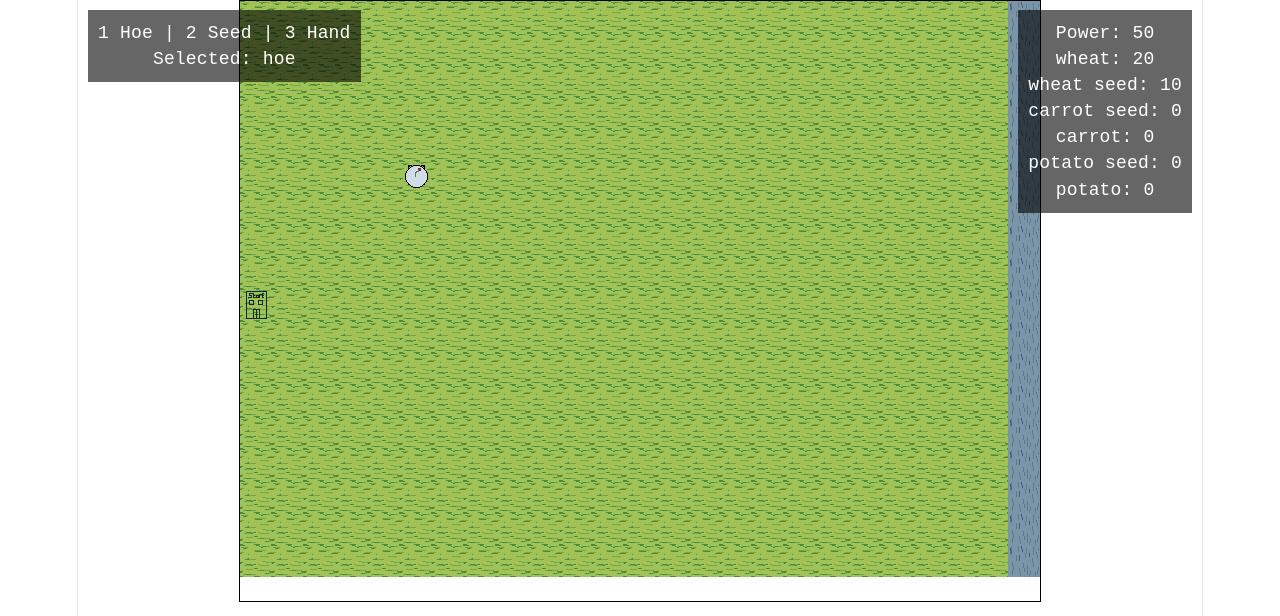
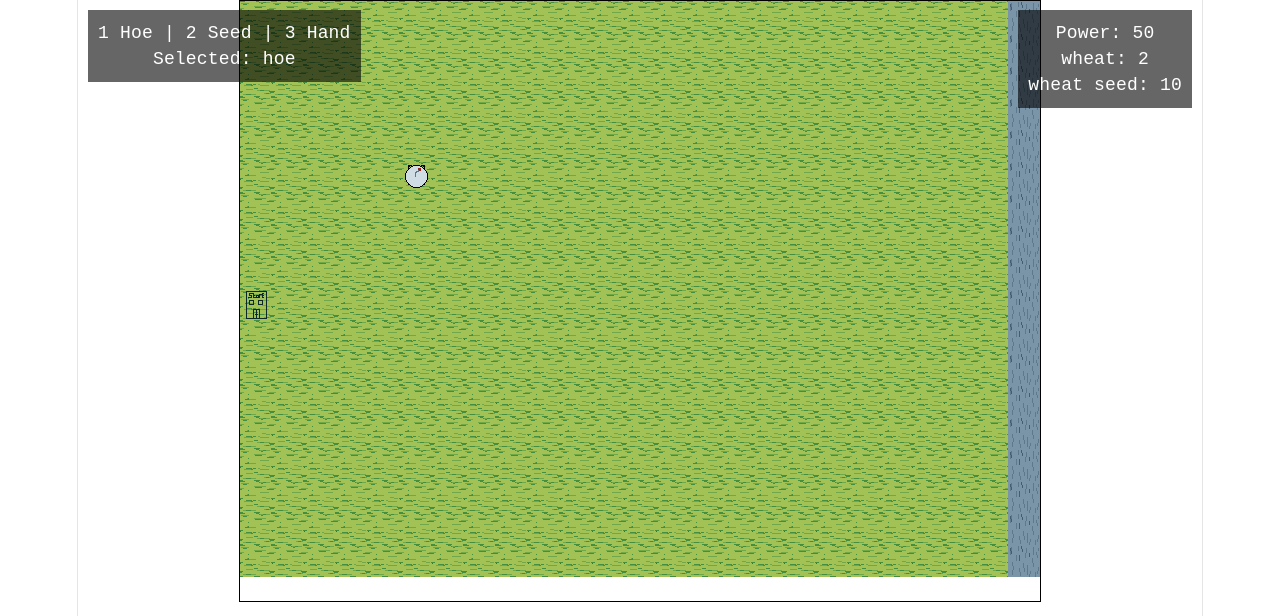
Before and after one commit to adarshkunwar/rust-and-soil, a React (Vite) app: page / in a window 1280 px wide. Shown: the top 616 px of the page. Built offline with nearby package versions, Linux system fonts and the light colour scheme.

Commit message:
feat: limit farming to just wheat

```diff
--- a/src/constants/items.const.ts
+++ b/src/constants/items.const.ts
@@ -1,24 +1,6 @@
 import type { CropItem, SeedItem } from "../types/items.types";
 
 export const SEEDS: SeedItem[] = [
-  {
-    id: "carrot_seed",
-    name: "carrot seed",
-    type: "seed",
-    buyPrice: 5,
-    sellPrice: 0,
-    growTime: 10,
-    produces: "carrot",
-  },
-  {
-    id: "potato_seed",
-    name: "potato seed",
-    type: "seed",
-    buyPrice: 8,
-    sellPrice: 0,
-    growTime: 15,
-    produces: "potato",
-  },
   {
     id: "wheat_seed",
     name: "wheat seed",
@@ -32,20 +14,6 @@ export const SEEDS: SeedItem[] = [
 
 export const CROPS: CropItem[] = [
   {
-    id: "carrot",
-    name: "carrot",
-    type: "crop",
-    buyPrice: 0,
-    sellPrice: 10,
-  },
-  {
-    id: "potato",
-    name: "potato",
-    type: "crop",
-    buyPrice: 0,
-    sellPrice: 14,
-  },
-  {
     id: "wheat",
     name: "wheat",
     type: "crop",
--- a/src/entities/game.entity.ts
+++ b/src/entities/game.entity.ts
@@ -13,11 +13,7 @@ export const game: Game = {
   },
   selectedTool: TOOLS.hoe,
   inventory: {
-    wheat: 20,
+    wheat: 2,
     "wheat seed": 10,
-    "carrot seed": 0,
-    carrot: 0,
-    "potato seed": 0,
-    potato: 0,
   },
 };
```
